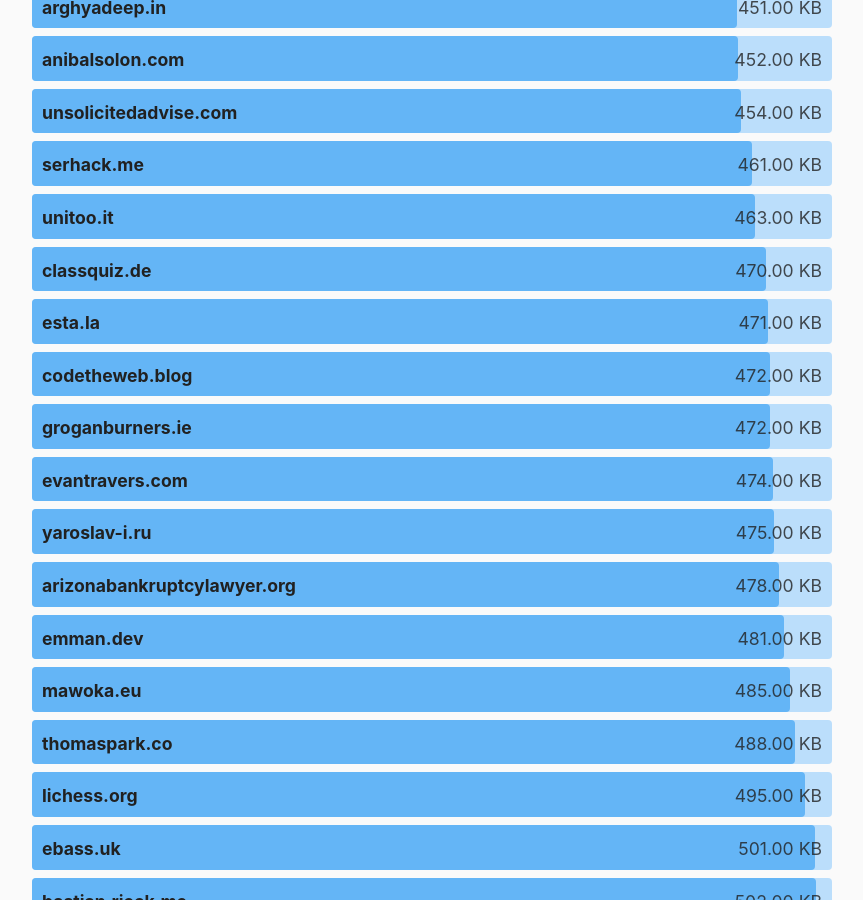
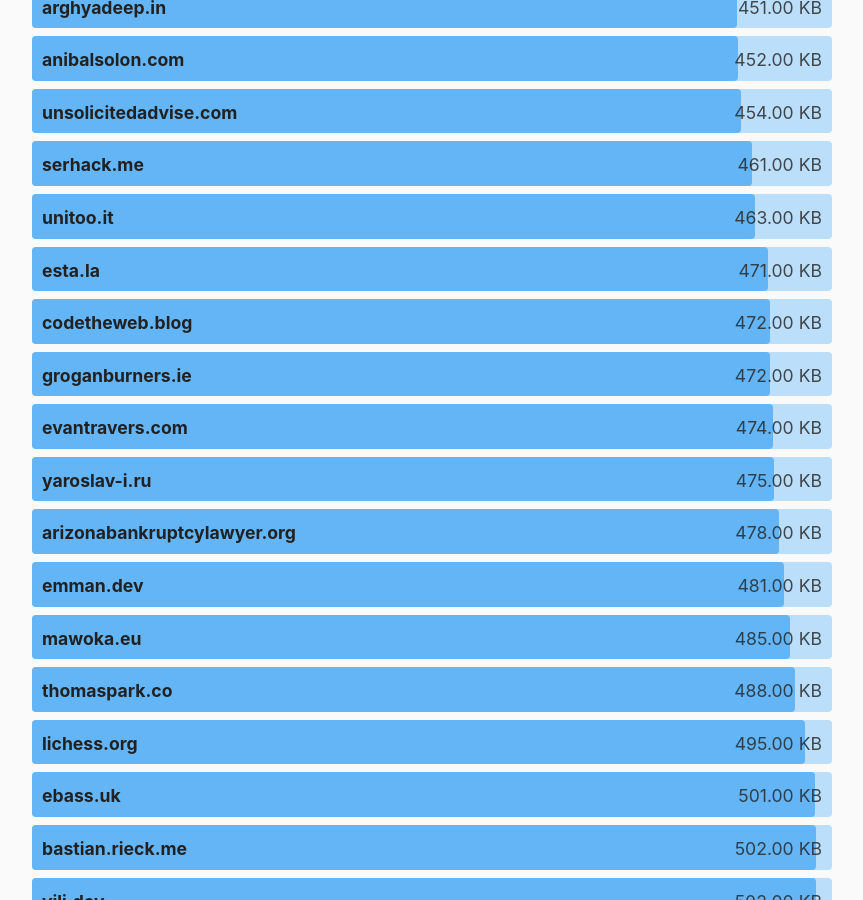
Before and after one commit to kevquirk/512kb.club, a Jekyll site: the page built from index.md, in a window 1280 px wide and 900 px high, scrolled down 32367 px. Shown: the whole window, without its empty margins (208-1071 px from the left). Built offline with Jekyll 4.4.1, drawn with Linux system fonts in a browser that asks for light colours.

Commit message:
Update sites.yml

```diff
--- a/_data/sites.yml
+++ b/_data/sites.yml
@@ -627,11 +627,6 @@
   url: https://citizen428.net/
   size: 22.9
   last_checked: 2022-04-26
-
-- domain: classquiz.de
-  url: https://classquiz.de/
-  size: 470
-  last_checked: 2022-09-17
 
 - domain: cli.club
   url: https://cli.club/
```
